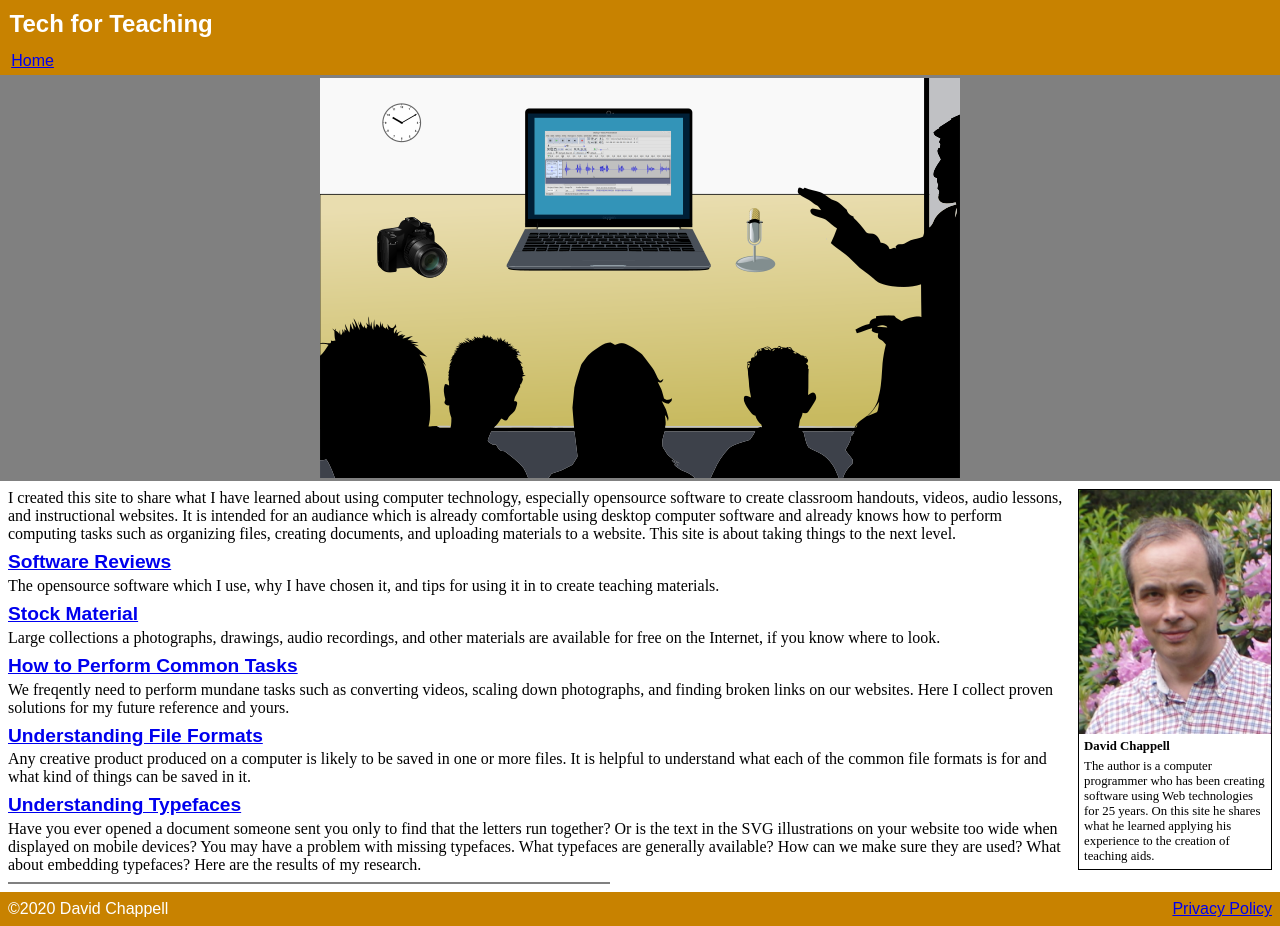
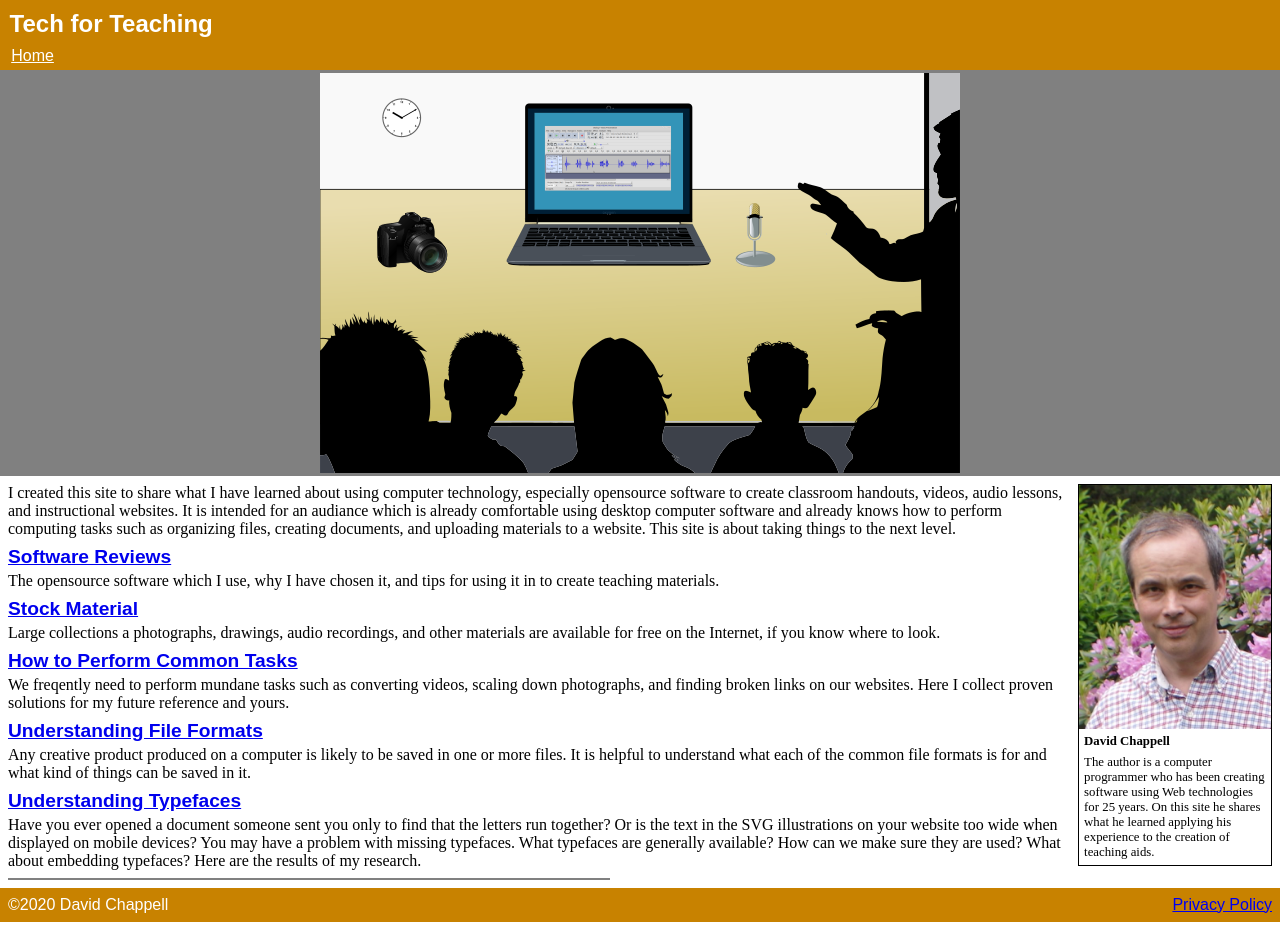
Before and after one commit to david672orford/tech-for-teaching, a Jekyll site: the page built from index.md, in a window 1280 px wide. Built offline with Jekyll 4.4.1, drawn with Linux system fonts in a browser that asks for light colours; our own code applies the rules of GitHub Pages for plain Markdown files.

Commit message:
improved breadcrumb styling

```diff
--- a/assets/css/style.css
+++ b/assets/css/style.css
@@ -28,7 +28,10 @@ HEADER IMG {
 	max-width: 640px;
 	}
 DIV.breadcrumbs {
-	padding: .3em .7em;
+	padding: 0 .7em .3em .7em;
+	}
+DIV.breadcrumbs A {
+	color: inherit;
 	}
 H1 {
 	font-size: 150%;
```
